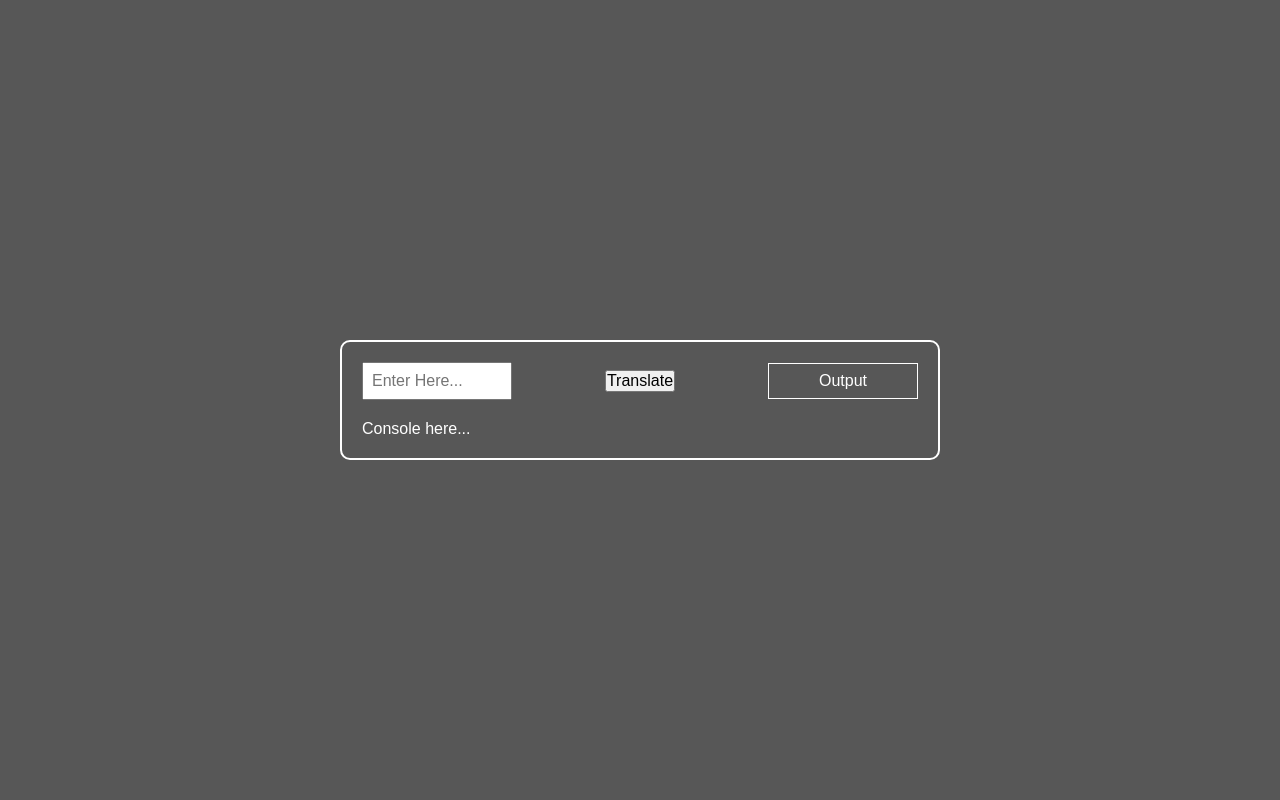
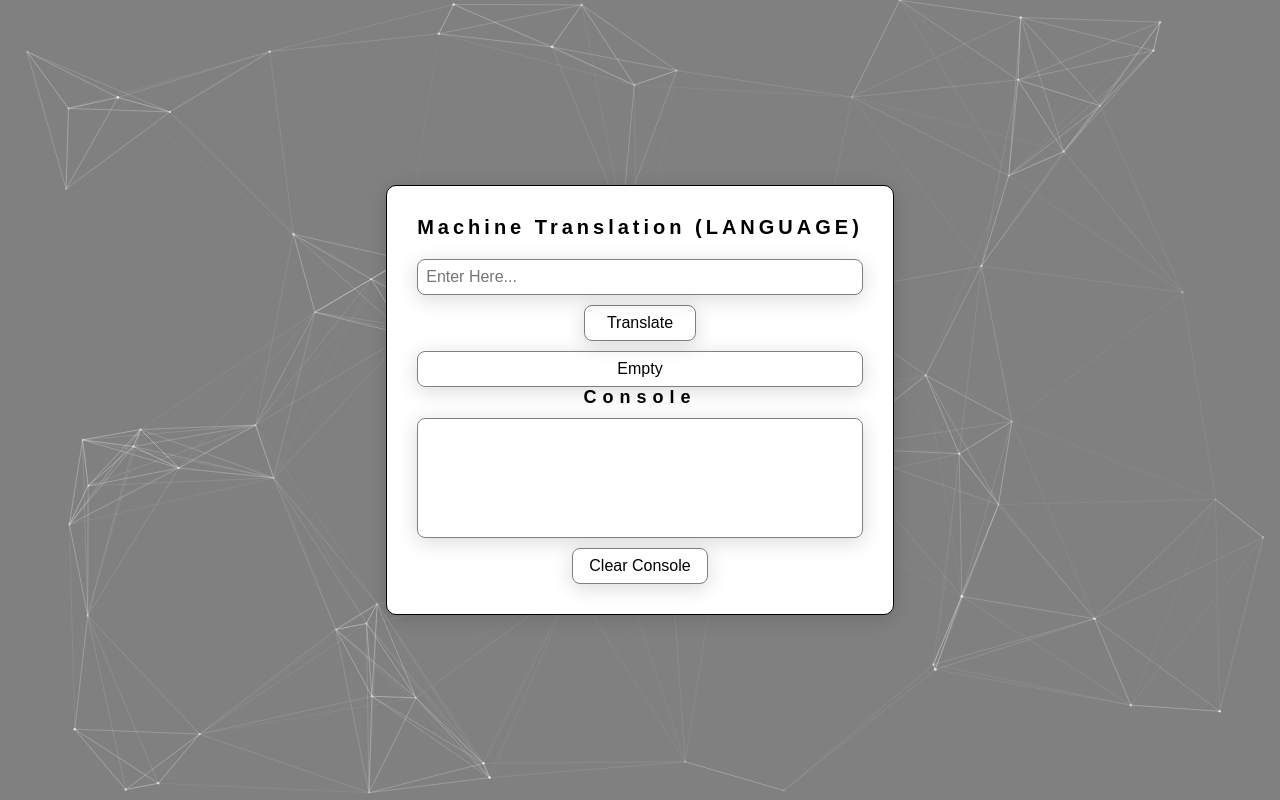
Before and after one commit to aarontjones/machine-translation, a website: page index.html in a window 1280 px wide. Drawn offline with nearby package versions, Linux system fonts and the light colour scheme.

Commit message:
added basic console, buttons and output

```diff
--- a/index.html
+++ b/index.html
@@ -10,6 +10,7 @@
 
     <body>
         <div id="app"></div>
+        <script src="https://cdn.jsdelivr.net/npm/tsparticles@2/tsparticles.bundle.min.js"></script>
         <script type="module" src="./dist/main.js"></script>
     </body>
 
--- a/src/main.ts
+++ b/src/main.ts
@@ -1,13 +1,65 @@
+declare const tsParticles: any;
+
 const app = document.getElementById("app")
 if (!app) throw new Error("App Container Not Found")
+
+// Particle background
+const particlesBg = document.createElement("div")
+particlesBg.id = "particles-bg"
+document.body.appendChild(particlesBg)
+
+let particlesInstance: any
+
+tsParticles.load("particles-bg", {
+    fullScreen: { enable: false },
+    fpsLimit: 60,
+    background: { color: "transparent" },
+
+    particles: {
+        number: {
+            value: 70,
+            density: { enable: true, area: 800 }
+        },
+
+        color: { value: "#ffffff" }, // gold
+
+        shape: { type: "circle" },
+
+        opacity: {
+            value: 0.75,
+            random: true
+        },
+
+        size: {
+            value: 1.5,
+            random: true
+        },
+
+        links: {
+            enable: true,
+            distance: 250,
+            color: "#ffffff",
+            opacity: 0.75,
+            width: 0.3
+        },
+
+        move: {
+            enable: true,
+            speed: 3,
+            outModes: "out"
+        }
+    },
+    detectRetina: true
+})
 
 // Main container of website
 const container = document.createElement("div")
 container.className = "container"
 
-// top row of box
-const topRow = document.createElement("div")
-topRow.className = "top-row"
+// Title
+const title = document.createElement("h1")
+title.className = "title"
+title.innerText = "Machine Translation (LANGUAGE)"
 
 // Input Box
 const inputBox = document.createElement("input")
@@ -22,19 +74,75 @@ translateButton.textContent = "Translate"
 // Output Box
 const outputBox = document.createElement("div")
 outputBox.className = "output-box"
-outputBox.textContent = "Output"
+outputBox.textContent = "Empty"
+
+// Console Title
+const consoleTitle = document.createElement("h2")
+consoleTitle.className = "console-title"
+consoleTitle.innerText = "Console"
 
 // Console Area
 const consoleBox = document.createElement("div")
 consoleBox.className = "console-box"
-consoleBox.textContent = "Console here..."
 
-// Assemble Layout
-topRow.appendChild(inputBox)
-topRow.appendChild(translateButton)
-topRow.appendChild(outputBox)
+// Console Clear Button
+const clearButton = document.createElement("button")
+clearButton.className = "clear-button"
+clearButton.textContent = "Clear Console"
 
-container.appendChild(topRow)
+// Clearing Console
+clearButton.addEventListener("click", () => {
+    consoleBox.innerHTML = ""
+})
+
+// Console Log Function
+function logToConsole(message: string, duration = 7500) {
+    const log = document.createElement("div")
+    log.textContent = message
+    consoleBox.appendChild(log)
+
+    // Update Log numbers
+    updateLogNumbers()
+
+    // Scroll console
+    consoleBox.scrollTop = consoleBox.scrollHeight
+}
+
+// Update Log numbers Function
+function updateLogNumbers() {
+    const logs = consoleBox.children
+    for (let i = 0; i < logs.length; i++) {
+        const logElement = logs[i] as HTMLElement
+        // Remove previous numbering if present
+        const message = logElement.textContent?.replace(/^\d+\s*\|\s*/, "") || ""
+        logElement.textContent = `${i+1} | ${message}`
+    }
+}
+
+// Button Press
+translateButton.addEventListener("click", () => {
+    const value = inputBox.value.trim()
+
+    // Prevent empty input
+    if (!value) {
+        logToConsole("Please enter text in the input box THIS IS A TEST TO MAKE SURE OVERSPILL WORKS")
+        outputBox.textContent = "Empty"
+        return
+    }
+
+    // Update Output Box
+    outputBox.textContent = value
+
+    logToConsole(`Translated Message: ${value}`)
+})
+
+// Assembling layout
+container.appendChild(title)
+container.appendChild(inputBox)
+container.appendChild(translateButton)
+container.appendChild(outputBox)
+container.appendChild(consoleTitle)
 container.appendChild(consoleBox)
+container.appendChild(clearButton)
 
 app.appendChild(container)
--- a/style.css
+++ b/style.css
@@ -3,59 +3,123 @@
     padding: 0;
     box-sizing: border-box;
     font-size: 16px;
+    color: black;
 }
 
 body {
     font-family: Arial, Helvetica, sans-serif;
-    background-color: rgb(87, 87, 87);
+    background-color: rgb(128, 128, 128);
     color: white;
 
     display: flex;
     justify-content: center;
     align-items: center;
     height: 100vh;
+    position: relative;
+}
+
+/* particles */
+#particles-bg {
+    position: fixed;
+    top: 0;
+    left: 0;
+    width: 100%;
+    height: 100%;
+
+    z-index: 0;
+    pointer-events: none;
 }
 
 /* Main container */
 .container {
-    width: 600px;
-    padding: 20px;
-    border: 2px solid white;
+    width: 100%;
+    max-width: 1400px;
+    padding: 30px;
+    border: 1px solid black;
     border-radius: 10px;
+    background-color: white;
+    box-shadow: 0 4px 20px rgba(0,0,0,0.15);
+    z-index: 1;
+    position: relative;
+    margin: 50px auto;
 }
 
-/* Top row layout */
-.top-row {
-    display: flex;
-    justify-content: space-between;
-    align-items: center;
+/* Title */
+.title {
+    text-align: center;
     margin-bottom: 20px;
+    font-size: 20px;
+    letter-spacing: 4px;
+}
+
+.console-title {
+    text-align: center;
+    margin-bottom: 10px;
+    font-size: 18px;
+    letter-spacing: 6px;
 }
 
 /* Input */
 .input-box {
-    width: 150px;
+    color: black;
+    width: 100%;
     padding: 8px;
+    border-radius: 8px;
+    border: 1px solid rgb(128, 128, 128);
+    box-shadow: 0 4px 20px rgba(0,0,0,0.15)
 }
 
-/* Button */
-.btn {
+/* Buttons */
+.translate-button {
+    display: block;
     padding: 8px 16px;
+    width: 25%;
     cursor: pointer;
+    margin: 10px auto 10px auto;
+    border: 1px solid rgb(128, 128, 128);
+    background-color: white;
+    border-radius: 8px;
+    box-shadow: 0 4px 20px rgba(0,0,0,0.15)
+}
+
+.clear-button {
+    display: block;
+    padding: 8px 16px;
+    margin: 10px auto 0 auto;
+    cursor: pointer;
+    border: 1px solid rgb(128, 128, 128);
+    background-color: white;
+    border-radius: 8px;
+    box-shadow: 0 4px 20px rgba(0,0,0,0.15)
 }
 
 /* Output */
 .output-box {
-    width: 150px;
+    width: 100%;
     padding: 8px;
-    border: 1px solid white;
+    border: 1px solid rgb(128, 128, 128);
+    border-radius: 8px;
     text-align: center;
+    box-shadow: 0 4px 20px rgba(0,0,0,0.15)
 }
 
 /* Console area */
-.console {
+.console-box {
     height: 120px;
-    border: 1px solid white;
+    width: 100%;
+    max-width: 500px;
+    border-radius: 8px;
+    border: 1px solid rgb(128, 128, 128);
     padding: 10px;
     overflow-y: auto;
+    box-shadow: 0 4px 20px rgba(0,0,0,0.15)
 }
+
+/* For fading logs */
+.console-box div {
+    transition: opacity 0.25s ease;
+}
+
+.fade-out {
+    opacity: 0;
+}
```
Also changed, not shown: dist/main.js, 1 other file.
